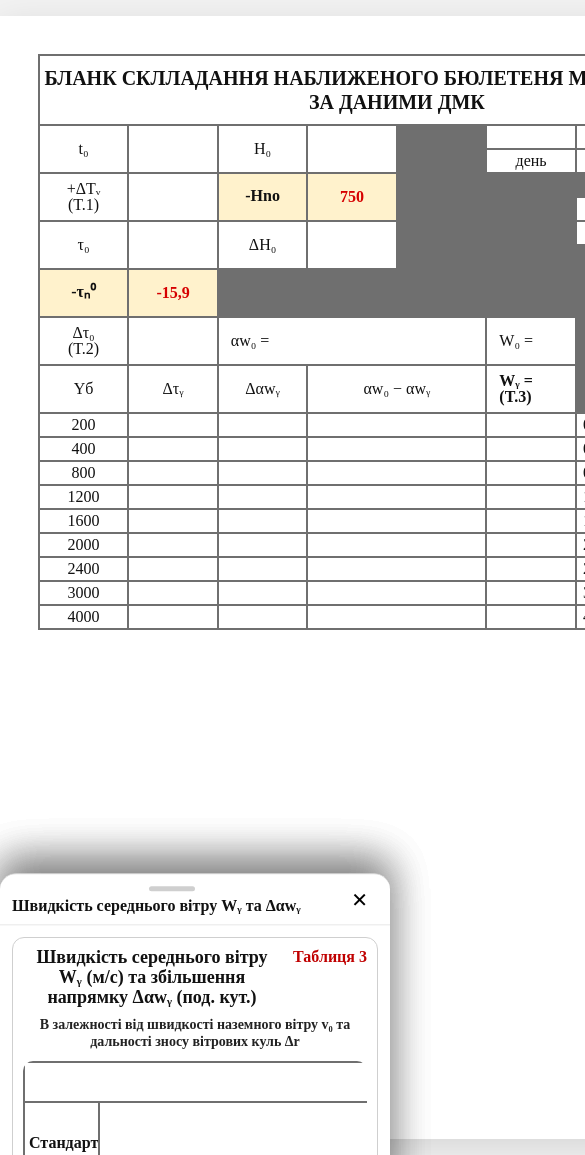
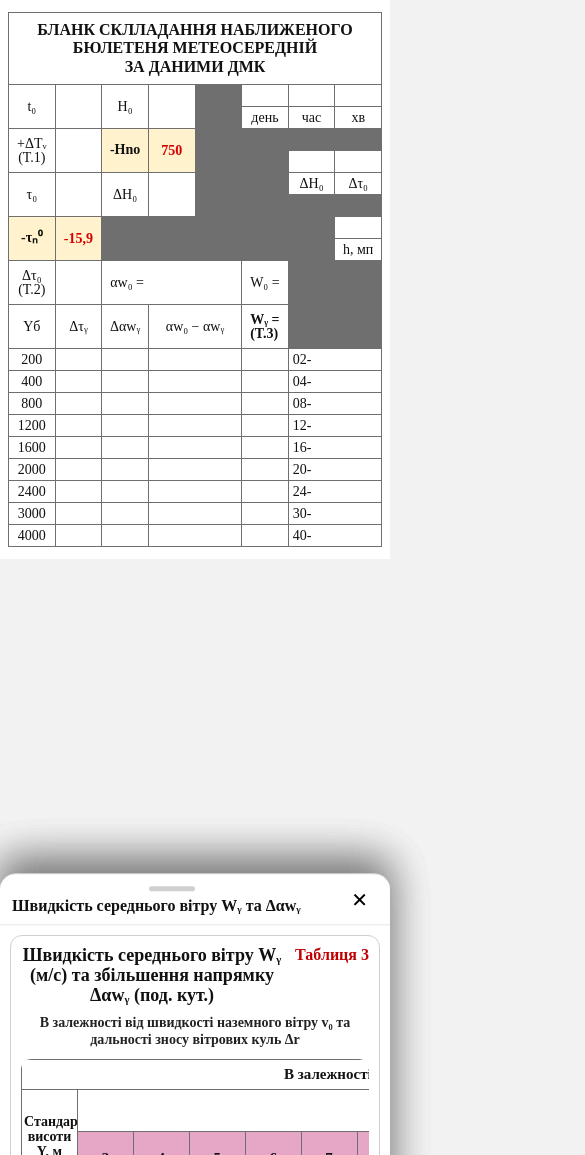
Before and after one commit to aleksandr-hrankin/dmk-landing, a plain HTML site: page index.html in a window 390 px wide. Shown: the top 1155 px of the page, 585 px wide, since content can reach past the window. After the commit the page ends 844 px from the top, so only its background shows below. Drawn offline with Linux system fonts and the light colour scheme.

Commit message:
Update index.html

```diff
--- a/index.html
+++ b/index.html
@@ -12,7 +12,13 @@
       --grid:#6f6f6f;
       --inactive: var(--grid);
       --ink:#111;
+
+      /* базовые размеры (desktop) */
       --cell:24px;
+      --grid-w:2px;
+      --fs:16px;
+      --fs-strong:18px;
+      --pad-x:0px; /* основная таблица без паддингов */
 
       /* bottom sheet */
       --sheet-bg:#ffffff;
@@ -20,6 +26,21 @@
       --sheet-shadow: 0 -14px 40px rgba(0,0,0,.22);
       --overlay: rgba(0,0,0,.45);
       --radius: 16px;
+
+      /* компактность таблиц в sheet */
+      --sheet-pad:12px;
+      --cell-pad-y:4px;
+      --cell-pad-x:3px;
+
+      /* ширины “служебных” колонок в больших таблицах */
+      --t2-y-w:78px;
+      --t3-y-w:150px;
+      --t3-right-w:190px;
+
+      /* минимальные ширины таблиц (чтобы не разваливались, но не были “жирными”) */
+      --t2-minw: 820px;
+      --t3-minw: 920px;
+      --t3b-minw: 860px;
     }
 
     *{ box-sizing:border-box; }
@@ -36,28 +57,30 @@
       color:var(--ink);
     }
 
+    /* ✅ страница теперь “адаптивная”: на телефоне не держим 210mm и огромные поля */
     .page{
-      width:210mm;
+      width:min(210mm, 100%);
       min-height:297mm;
       margin:16px auto;
       padding:10mm 10mm;
       background:var(--paper);
       box-shadow:0 10px 35px rgba(0,0,0,.12);
+      overflow:hidden; /* чтобы не вылезали бордера при узких экранах */
     }
 
     table{
       width:100%;
       border-collapse:collapse;
       table-layout:fixed;
-      border:2px solid var(--grid);
+      border:var(--grid-w) solid var(--grid);
     }
 
     th, td{
-      border:2px solid var(--grid);
+      border:var(--grid-w) solid var(--grid);
       padding:0;
       vertical-align:middle;
       text-align:center;
-      font-size:16px;
+      font-size:var(--fs);
       line-height:1;
       height:var(--cell);
       overflow:hidden;
@@ -69,6 +92,7 @@
       font-size:20px;
       line-height:1.2;
       text-align:center;
+      padding:6px 8px;
     }
 
     tr.row{ height:var(--cell); }
@@ -98,7 +122,7 @@
       background:transparent;
       color:var(--ink);
       font:inherit;
-      font-size:16px;
+      font-size:var(--fs);
       line-height:1;
       text-align:center;
       padding:0;
@@ -120,6 +144,7 @@
       align-items:center;
       gap:8px;
       padding:0 6px;
+      min-width:0;
     }
     .prefix{
       white-space:nowrap;
@@ -134,7 +159,7 @@
       background:transparent;
       color:var(--ink);
       font:inherit;
-      font-size:16px;
+      font-size:var(--fs);
       line-height:1;
       text-align:left;
       padding:0;
@@ -150,7 +175,7 @@
       background:#FFF2CC;
       color:#D60000;
       font-weight:700;
-      font-size:16px;
+      font-size:var(--fs);
       line-height:1;
       text-align:center;
       vertical-align:middle;
@@ -165,7 +190,7 @@
       vertical-align:middle;
       padding:0;
       line-height:1.05;
-      font-size:16px;
+      font-size:var(--fs);
     }
 
     /* =========================
@@ -214,7 +239,6 @@
       .sheet-overlay{ backdrop-filter: blur(2px); }
     }
 
-    /* overlay visible if any sheet is open */
     body.sheet-open-virt .sheet-overlay,
     body.sheet-open-t2 .sheet-overlay,
     body.sheet-open-t3 .sheet-overlay{
@@ -222,7 +246,6 @@
       pointer-events:auto;
     }
 
-    /* open specific sheet */
     body.sheet-open-virt .sheet-virt{ transform: translateY(0); }
     body.sheet-open-t2  .sheet-t2  { transform: translateY(0); }
     body.sheet-open-t3  .sheet-t3  { transform: translateY(0); }
@@ -263,7 +286,7 @@
       cursor:pointer;
     }
     .sheet-body{
-      padding:12px;
+      padding:var(--sheet-pad);
       overflow:auto;
     }
 
@@ -301,25 +324,25 @@
       width:100%;
       border-collapse:collapse;
       table-layout:fixed;
-      border:2px solid var(--grid);
+      border:var(--grid-w) solid var(--grid);
     }
     .virt-table th, .virt-table td{
-      border:2px solid var(--grid);
-      padding:6px 4px;
+      border:var(--grid-w) solid var(--grid);
+      padding:var(--cell-pad-y) var(--cell-pad-x);
       text-align:center;
       vertical-align:middle;
-      font-size:16px;
-      line-height:1.1;
+      font-size:var(--fs);
+      line-height:1.05;
       height:auto;
     }
     .virt-table .colhead{
       font-weight:700;
-      font-size:18px;
+      font-size:var(--fs-strong);
       background:#ffffff;
     }
     .virt-table .rowhead{
       font-weight:700;
-      width:92px;
+      width:86px;
       background:#ffffff;
     }
     .virt-blue{
@@ -360,69 +383,72 @@
       white-space:nowrap;
       flex:0 0 auto;
     }
+
+    /* ✅ скролл остаётся, но таблица стала “плотнее” */
     .t2-scroll{
       overflow:auto;
       border-radius:10px;
+      -webkit-overflow-scrolling: touch;
     }
     .t2-table{
       border-collapse:collapse;
       table-layout:fixed;
-      border:2px solid var(--grid);
-      min-width: 980px;
+      border:var(--grid-w) solid var(--grid);
+      min-width: var(--t2-minw);
       width:100%;
+      background:#fff;
     }
     .t2-table th, .t2-table td{
-      border:2px solid var(--grid);
+      border:var(--grid-w) solid var(--grid);
       text-align:center;
       vertical-align:middle;
-      padding:6px 4px;
+      padding:var(--cell-pad-y) var(--cell-pad-x);
       height:auto;
       line-height:1.05;
-      font-size:16px;
+      font-size:var(--fs);
       background:#fff;
     }
     .t2-table .t2-title{
       font-weight:700;
-      font-size:18px;
-      padding:10px 8px;
+      font-size:var(--fs-strong);
+      padding:8px 6px;
       background:#fff;
     }
     .t2-table .t2-sub{
       font-weight:700;
-      font-size:18px;
+      font-size:var(--fs-strong);
       background:#fff;
     }
     .t2-table .t2-y{
-      width:86px;
+      width:var(--t2-y-w);
       font-weight:700;
       background:#fff;
     }
     .t2-table .t2-tophead{
       background:#B69CF3;
       font-weight:700;
-      font-size:18px;
+      font-size:var(--fs-strong);
+      padding:6px 2px;
     }
+
+    /* ✅ главный пожиратель места — .t2cell: делаем плотнее */
     .t2cell{
       display:flex;
       flex-direction:column;
       align-items:center;
       justify-content:center;
-      gap:4px;
+      gap:2px;
       padding:2px 0;
-      min-height:48px;
+      min-height:38px;
     }
-    .t2cell .neg{
-      color:#111;
+    .t2cell .neg,
+    .t2cell .pos{
       font-weight:700;
-      font-size:18px;
+      font-size:var(--fs-strong);
       line-height:1;
     }
-    .t2cell .pos{
-      color:#D60000;
-      font-weight:700;
-      font-size:18px;
-      line-height:1;
-    }
+    .t2cell .neg{ color:#111; }
+    .t2cell .pos{ color:#D60000; }
     .t2cell .pos.na{
       color:#111;
       font-weight:700;
@@ -470,55 +496,49 @@
       overflow:auto;
       border-radius:10px;
       border:0;
+      -webkit-overflow-scrolling: touch;
     }
 
     .t3-table{
       border-collapse:collapse;
       table-layout:fixed;
-      border:2px solid var(--grid);
+      border:var(--grid-w) solid var(--grid);
       width:100%;
-      min-width: 1120px; /* чтобы 13+ кол не сжимались */
+      min-width: var(--t3-minw);
       background:#fff;
       margin-bottom:12px;
     }
     .t3-table th, .t3-table td{
-      border:2px solid var(--grid);
+      border:var(--grid-w) solid var(--grid);
       text-align:center;
       vertical-align:middle;
-      padding:6px 4px;
+      padding:var(--cell-pad-y) var(--cell-pad-x);
       height:auto;
       line-height:1.05;
-      font-size:16px;
+      font-size:var(--fs);
       background:#fff;
     }
     .t3-table .t3-title{
       font-weight:700;
-      font-size:18px;
-      padding:10px 8px;
+      font-size:var(--fs-strong);
+      padding:8px 6px;
       background:#fff;
     }
     .t3-table .t3-sub{
       font-weight:700;
-      font-size:18px;
+      font-size:var(--fs-strong);
       background:#fff;
     }
-    .t3-table .t3-y{
-      width:170px;
-      font-weight:700;
-      background:#fff;
-    }
-    .t3-table .t3-y2{
-      width:170px;
-      font-weight:700;
-      background:#fff;
-    }
+    .t3-table .t3-y{ width:var(--t3-y-w); font-weight:700; background:#fff; }
+    .t3-table .t3-y2{ width:var(--t3-y-w); font-weight:700; background:#fff; }
     .t3-table .t3-pink{
       background:#E6A6C6;
       font-weight:700;
-      font-size:18px;
+      font-size:var(--fs-strong);
+      padding:6px 2px;
     }
     .t3-table .t3-right{
-      width:210px;
+      width:var(--t3-right-w);
       font-weight:700;
       background:#FFF2CC;
     }
@@ -530,42 +550,34 @@
     .t3-table2{
       border-collapse:collapse;
       table-layout:fixed;
-      border:2px solid var(--grid);
+      border:var(--grid-w) solid var(--grid);
       width:100%;
-      min-width: 1060px; /* 12 колонок + 2 */
+      min-width: var(--t3b-minw);
       background:#fff;
     }
     .t3-table2 th, .t3-table2 td{
-      border:2px solid var(--grid);
+      border:var(--grid-w) solid var(--grid);
       text-align:center;
       vertical-align:middle;
-      padding:6px 4px;
+      padding:var(--cell-pad-y) var(--cell-pad-x);
       height:auto;
       line-height:1.05;
-      font-size:16px;
+      font-size:var(--fs);
       background:#fff;
     }
     .t3-table2 .t3-title{
       font-weight:700;
-      font-size:18px;
-      padding:10px 8px;
+      font-size:var(--fs-strong);
+      padding:8px 6px;
       background:#fff;
     }
     .t3-table2 .t3-sub{
       font-weight:700;
-      font-size:18px;
+      font-size:var(--fs-strong);
       background:#fff;
     }
-    .t3-table2 .t3-y{
-      width:170px;
-      font-weight:700;
-      background:#fff;
-    }
-    .t3-table2 .t3-right{
-      width:210px;
-      font-weight:700;
-      background:#fff;
-    }
+    .t3-table2 .t3-y{ width:var(--t3-y-w); font-weight:700; background:#fff; }
+    .t3-table2 .t3-right{ width:var(--t3-right-w); font-weight:700; background:#fff; }
 
     /* opener cells / links */
     [data-open-sheet]{
@@ -576,6 +588,77 @@
       cursor:pointer;
       user-select:none;
       font-weight:700;
+    }
+
+    /* =========================
+       ✅ МОБИЛЬНАЯ “КОМПАКТНОСТЬ”
+       ========================= */
+    @media (max-width: 520px){
+      :root{
+        /* плотнее, но читабельно */
+        --fs: 14px;
+        --fs-strong: 15px;
+        --cell: 22px;
+
+        /* тоньше линии — визуально сразу “влезает” */
+        --grid-w: 1.5px;
+
+        /* sheet */
+        --sheet-pad: 10px;
+        --cell-pad-y: 3px;
+        --cell-pad-x: 2px;
+
+        /* служебные колонки уже */
+        --t2-y-w: 62px;
+        --t3-y-w: 126px;
+        --t3-right-w: 160px;
+
+        /* уменьшаем min-width у больших таблиц, чтобы меньше скроллить */
+        --t2-minw: 740px;
+        --t3-minw: 840px;
+        --t3b-minw: 800px;
+      }
+
+      .page{
+        width:100%;
+        min-height:auto;
+        margin:0;
+        padding:12px 8px;
+        box-shadow:none;
+      }
+
+      .title{
+        height:auto;
+        font-size:16px;
+        line-height:1.15;
+        padding:8px 6px;
+      }
+
+      .prefix-wrap{ gap:6px; padding:0 4px; }
+      td.align-left{ padding-left:4px; }
+
+      .t2cell{
+        gap:1px;
+        min-height:32px;
+      }
+
+      /* немного “сжимаем” заголовки в t2/t3 */
+      .t2-table .t2-title,
+      .t3-table .t3-title,
+      .t3-table2 .t3-title{
+        padding:7px 6px;
+      }
+    }
+
+    @media (max-width: 380px){
+      :root{
+        --fs: 13px;
+        --fs-strong: 14px;
+        --grid-w: 1.25px;
+        --t2-minw: 700px;
+        --t3-minw: 800px;
+        --t3b-minw: 760px;
+      }
     }
   </style>
 </head>
@@ -732,7 +815,6 @@
         <td rowspan="2" data-type="label">Δαwᵧ</td>
         <td rowspan="2" colspan="2" data-type="label">αw₀ − αwᵧ</td>
 
-        <!-- ✅ кликабельный маркер T.3 (открывает Таблицу 3) -->
         <td rowspan="2" class="align-left" data-type="label">
           <div class="prefix-wrap">
             <span class="prefix sheet-link" data-open-sheet="t3">Wᵧ = <br>(T.3)</span>
@@ -971,7 +1053,6 @@
               <th class="t2-tophead">40</th><th class="t2-tophead">50</th>
             </tr>
 
-            <!-- 02 -->
             <tr>
               <th class="t2-y">02</th>
               <td><div class="t2cell"><div class="neg">−1</div><div class="pos">+1</div></div></td>
@@ -990,7 +1071,6 @@
               <td><div class="t2cell"><div class="neg">−49</div><div class="pos na">—</div></div></td>
             </tr>
 
-            <!-- 04 -->
             <tr>
               <th class="t2-y">04</th>
               <td><div class="t2cell"><div class="neg">−1</div><div class="pos">+1</div></div></td>
@@ -1009,7 +1089,6 @@
               <td><div class="t2cell"><div class="neg">−48</div><div class="pos na">—</div></div></td>
             </tr>
 
-            <!-- 08 -->
             <tr>
               <th class="t2-y">08</th>
               <td><div class="t2cell"><div class="neg">−1</div><div class="pos">+1</div></div></td>
@@ -1028,7 +1107,6 @@
               <td><div class="t2cell"><div class="neg">−46</div><div class="pos na">—</div></div></td>
             </tr>
 
-            <!-- 12 -->
             <tr>
               <th class="t2-y">12</th>
               <td><div class="t2cell"><div class="neg">−1</div><div class="pos">+1</div></div></td>
@@ -1047,7 +1125,6 @@
               <td><div class="t2cell"><div class="neg">−44</div><div class="pos na">—</div></div></td>
             </tr>
 
-            <!-- 16 -->
             <tr>
               <th class="t2-y">16</th>
               <td><div class="t2cell"><div class="neg">−1</div><div class="pos">+1</div></div></td>
@@ -1066,7 +1143,6 @@
               <td><div class="t2cell"><div class="neg">−42</div><div class="pos na">—</div></div></td>
             </tr>
 
-            <!-- 20 -->
             <tr>
               <th class="t2-y">20</th>
               <td><div class="t2cell"><div class="neg">−1</div><div class="pos">+1</div></div></td>
@@ -1085,7 +1161,6 @@
               <td><div class="t2cell"><div class="neg">−40</div><div class="pos na">—</div></div></td>
             </tr>
 
-            <!-- 24 -->
             <tr>
               <th class="t2-y">24</th>
               <td><div class="t2cell"><div class="neg">−1</div><div class="pos">+1</div></div></td>
@@ -1104,7 +1179,6 @@
               <td><div class="t2cell"><div class="neg">−38</div><div class="pos na">—</div></div></td>
             </tr>
 
-            <!-- 30 -->
             <tr>
               <th class="t2-y">30</th>
               <td><div class="t2cell"><div class="neg">−1</div><div class="pos">+1</div></div></td>
@@ -1123,7 +1197,6 @@
               <td><div class="t2cell"><div class="neg">−37</div><div class="pos na">—</div></div></td>
             </tr>
 
-            <!-- 40 -->
             <tr>
               <th class="t2-y">40</th>
               <td><div class="t2cell"><div class="neg">−1</div><div class="pos">+1</div></div></td>
@@ -1170,7 +1243,6 @@
         <p class="t3-note">В залежності від швидкості наземного вітру v₀ та дальності зносу вітрових куль Δr</p>
 
         <div class="t3-scroll" aria-label="Прокрутка таблиць Таблиці 3">
-          <!-- ====== Верхня (від v0) ====== -->
           <table class="t3-table" aria-label="Таблиця 3 — Wy та Δαwy в залежності від v0">
             <tr>
               <th class="t3-title" colspan="15">В залежності від швидкості наземного вітру v₀</th>
@@ -1233,7 +1305,6 @@
             </tr>
           </table>
 
-          <!-- ====== Нижня (від Δr) ====== -->
           <table class="t3-table2" aria-label="Таблиця 3 — Wy та Δαwy в залежності від дальності зносу вітрових куль Δr">
             <tr>
               <th class="t3-title" colspan="14">В залежності від дальності зносу вітрових куль Δr</th>
@@ -1308,13 +1379,11 @@
     const sheetT3   = document.querySelector('.sheet-t3');
 
     function openSheet(which){
-      // закрыть всё
       document.body.classList.remove('sheet-open-virt', 'sheet-open-t2', 'sheet-open-t3');
       sheetVirt.setAttribute('aria-hidden', 'true');
       sheetT2.setAttribute('aria-hidden', 'true');
       sheetT3.setAttribute('aria-hidden', 'true');
 
-      // открыть нужное
       if (which === 'virt'){
         document.body.classList.add('sheet-open-virt');
         sheetVirt.setAttribute('aria-hidden', 'false');
@@ -1337,7 +1406,6 @@
       document.body.style.overflow = '';
     }
 
-    // open by click on markers (T.1 / T.2 / T.3)
     document.addEventListener('click', (e) => {
       const opener = e.target.closest('[data-open-sheet]');
       if (!opener) return;
@@ -1345,7 +1413,6 @@
       openSheet(opener.getAttribute('data-open-sheet'));
     });
 
-    // close by overlay or X
     document.addEventListener('click', (e) => {
       if (e.target.closest('[data-sheet-close]')) closeSheets();
     });
@@ -1356,9 +1423,7 @@
         document.body.classList.contains('sheet-open-virt') ||
         document.body.classList.contains('sheet-open-t2') ||
         document.body.classList.contains('sheet-open-t3')
-      ) {
-        closeSheets();
-      }
+      ) closeSheets();
     });
   </script>
 </body>
```
